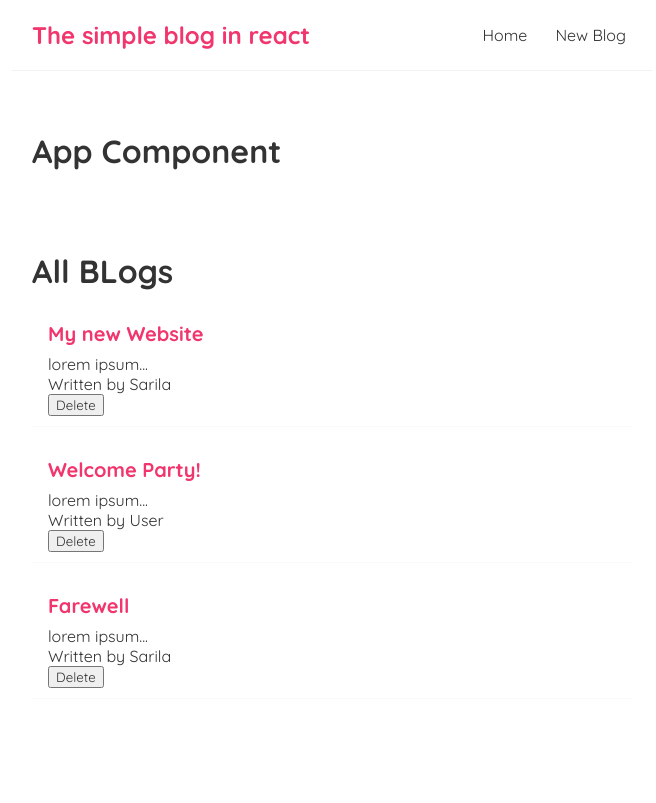
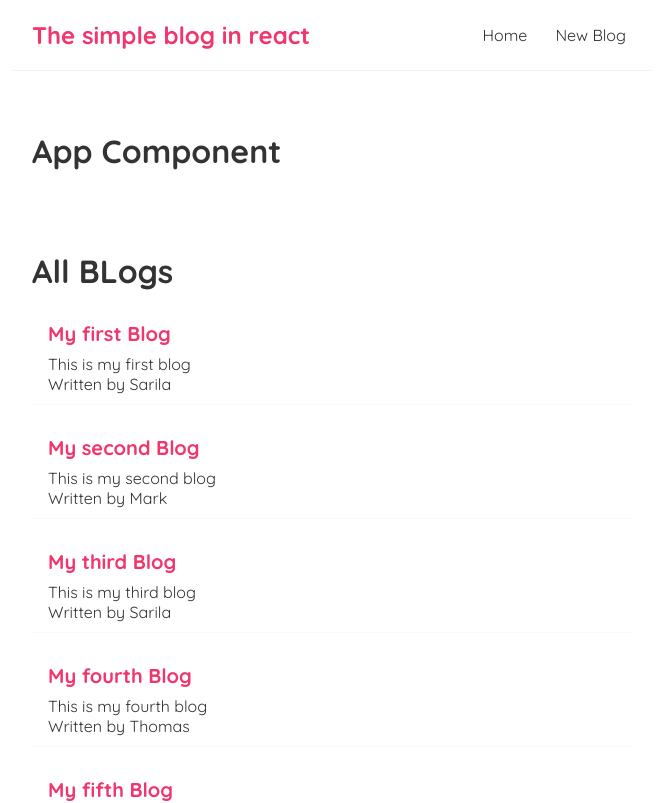
Before and after one commit to sarila/Start-React, a React (Create React App) app: page / in a window 1280 px wide. Shown: the top 803 px of the page, without its empty margins (308-964 px from the left). Built offline with nearby package versions, Linux system fonts and the light colour scheme; data requests are answered from the project's data file.

Commit message:
useEffect hook added to fetch data from file

```diff
--- /dev/null
+++ b/data/db.json
@@ -0,0 +1,39 @@
+{
+    "blogs": [
+        {
+            "title": "My first Blog",
+            "body": "This is my first blog",
+            "author": "Sarila",
+            "id": 1
+        },
+        {
+            "title": "My second Blog",
+            "body": "This is my second blog",
+            "author": "Mark",
+            "id": 2
+        },
+        {
+            "title": "My third Blog",
+            "body": "This is my third blog",
+            "author": "Sarila",
+            "id": 3
+        },
+        {
+            "title": "My fourth Blog",
+            "body": "This is my fourth blog",
+            "author": "Thomas",
+            "id": 4
+        }, {
+            "title": "My fifth Blog",
+            "body": "This is my fifth blog",
+            "author": "Sarila",
+            "id": 5
+        },
+        {
+            "title": "My sixth Blog",
+            "body": "This is my sixth blog",
+            "author": "Thomas",
+            "id": 6
+        }
+    ]
+}
--- a/src/Bloglist.js
+++ b/src/Bloglist.js
@@ -1,4 +1,4 @@
-const Bloglist = ({blogs, title, handleDelete}) => {
+const Bloglist = ({blogs, title}) => {
     // const blogs = props.blogs;
     // const title = props.title;
     return (
@@ -9,7 +9,6 @@ const Bloglist = ({blogs, title, handleDelete}) => {
                     <h2> {blog.title}</h2>
                     <p>{blog.body}</p>
                     <p>Written by {blog.author}</p>
-                    <button onClick={() => handleDelete(blog.id)}>Delete</button>
                 </div>
             )) }
         </div>
--- a/src/Home.js
+++ b/src/Home.js
@@ -1,22 +1,23 @@
-import { useState } from "react";
+import { useState, useEffect } from "react";
 import Bloglist from "./Bloglist";
 
 const Home = () => {
     const title = "All BLogs";
 
-   const [blogs, setBlogs] = useState([
-       { title: "My new Website", body: "lorem ipsum...", author: "Sarila", "id": 1},
-       { title: "Welcome Party!", body: "lorem ipsum...", author: "User", "id": 2},
-       { title: "Farewell", body: "lorem ipsum...", author: "Sarila", "id": 3}
-   ]);
+   const [blogs, setBlogs] = useState(null);
 
-   const handleDelete = (id) => {
-    const newBlogs = blogs.filter(blog => blog.id !== id);
-    setBlogs(newBlogs);
-   }
+   useEffect(() => {
+       fetch('http://localhost:8000/blogs')
+       .then(res => {
+           return res.json();
+       })
+       .then((data) => {
+           setBlogs(data);
+       })
+   }, []);
     return (
         <div className="home">
-            <Bloglist blogs= {blogs} title= {title} handleDelete= {handleDelete} />
+            {blogs && <Bloglist blogs= {blogs} title= {title} />}
         </div>
     );
 }
```
